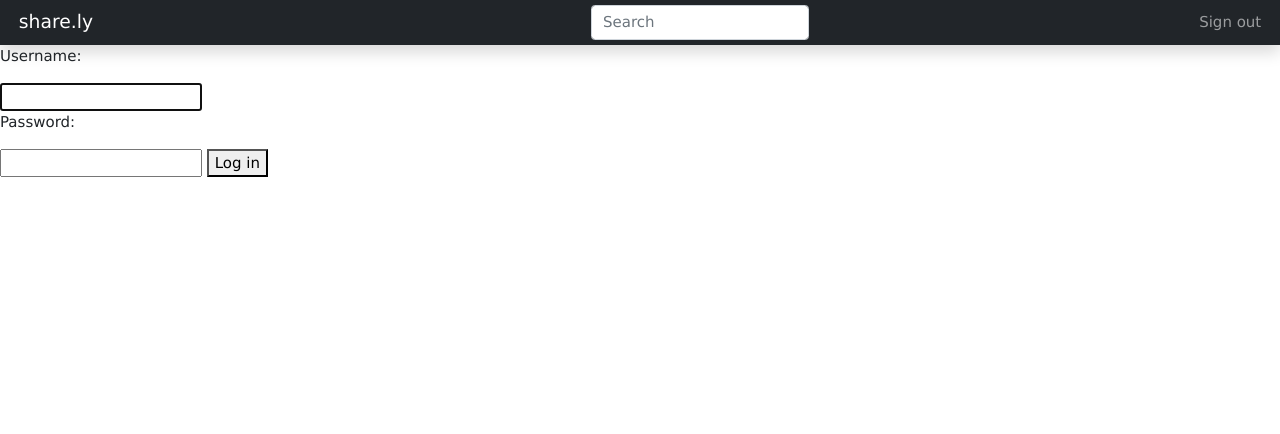
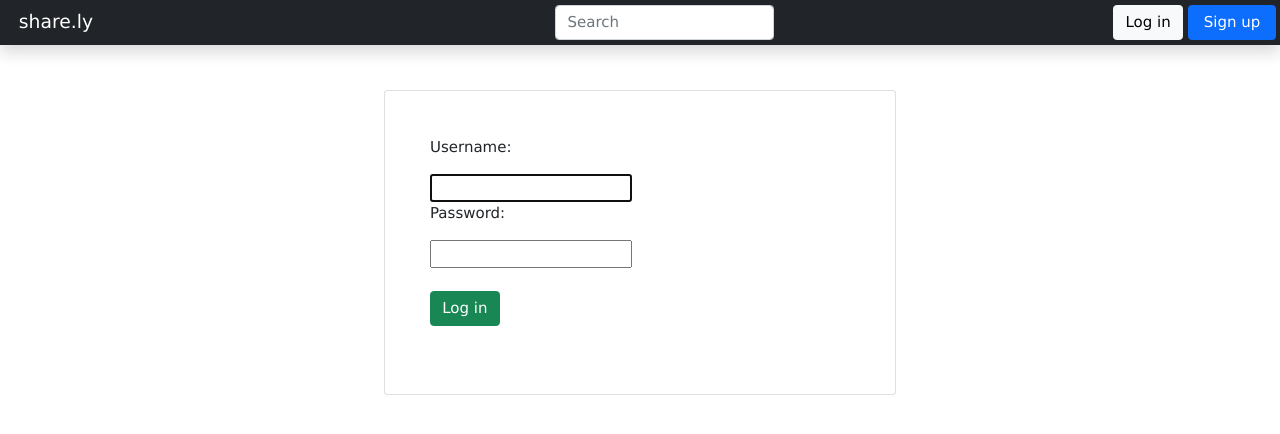
Before and after one commit to caio-ishikawa/sharely, a Django app: page /login/ in a window 1280 px wide. Shown: the top 434 px of the page. Run offline with Django 3.2, Linux system fonts and the light colour scheme.

Commit message:
form updates

```diff
--- a/main/templates/main/login.html
+++ b/main/templates/main/login.html
@@ -1,12 +1,17 @@
 {% extends 'base.html' %}
 
 {% block content %}
+<div style="width:40%; margin: auto">
+    <div class="card p-5 my-5">
         <form method="POST">
             {% csrf_token %}
             {% for field in form %}
                 <p>{{field.label_tag}}</p>
                 {{field}}
+                <br>
             {% endfor %}
-    <button>Log in</button>
+            <button class="btn btn-success my-4">Log in</button>
         </form>
+    </div>
+</div>
 {% endblock %}
--- a/templates/base.html
+++ b/templates/base.html
@@ -23,7 +23,12 @@
         </form>
         <div class="navbar-nav">
             <div class="nav-item text-nowrap">
-                <a class="nav-link px-3" href="{% url 'main:logout' %}">Sign out</a>
+                {% if user.is_authenticated %}
+                <a class="btn btn-primary px-3" href="{% url 'main:logout' %}">Sign out</a>
+                {% else %}
+                    <a class="btn btn-light" href="{% url 'main:login' %}">Log in</a>
+                    <a class="btn btn-primary px-3" href="{% url 'main:register' %}">Sign up</a>
+                {% endif %}
             </div>
         </div>
     </header>
```
Also changed, not shown: main/templates/main/register.html (+6 -1 lines), db.sqlite3. Lines whose indentation alone changed are shown as unchanged.
